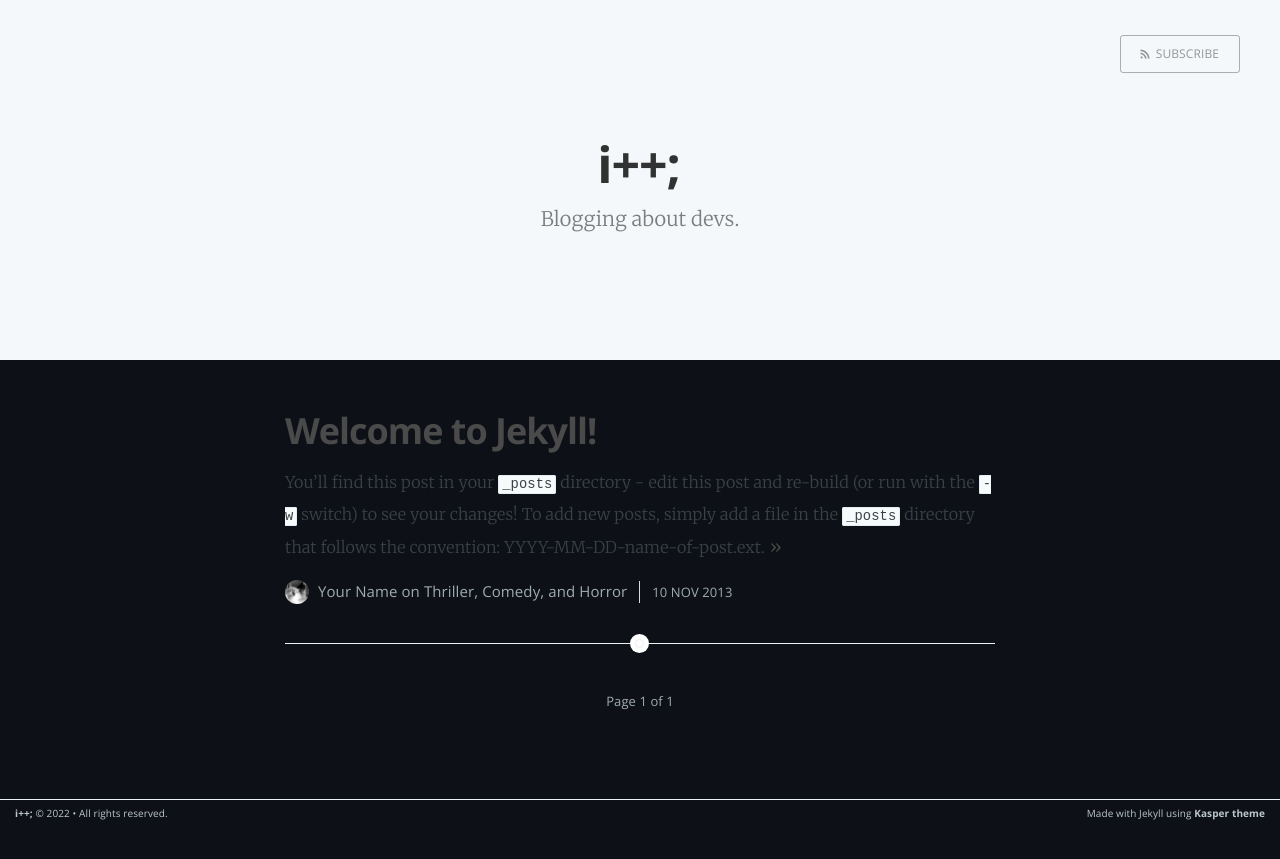
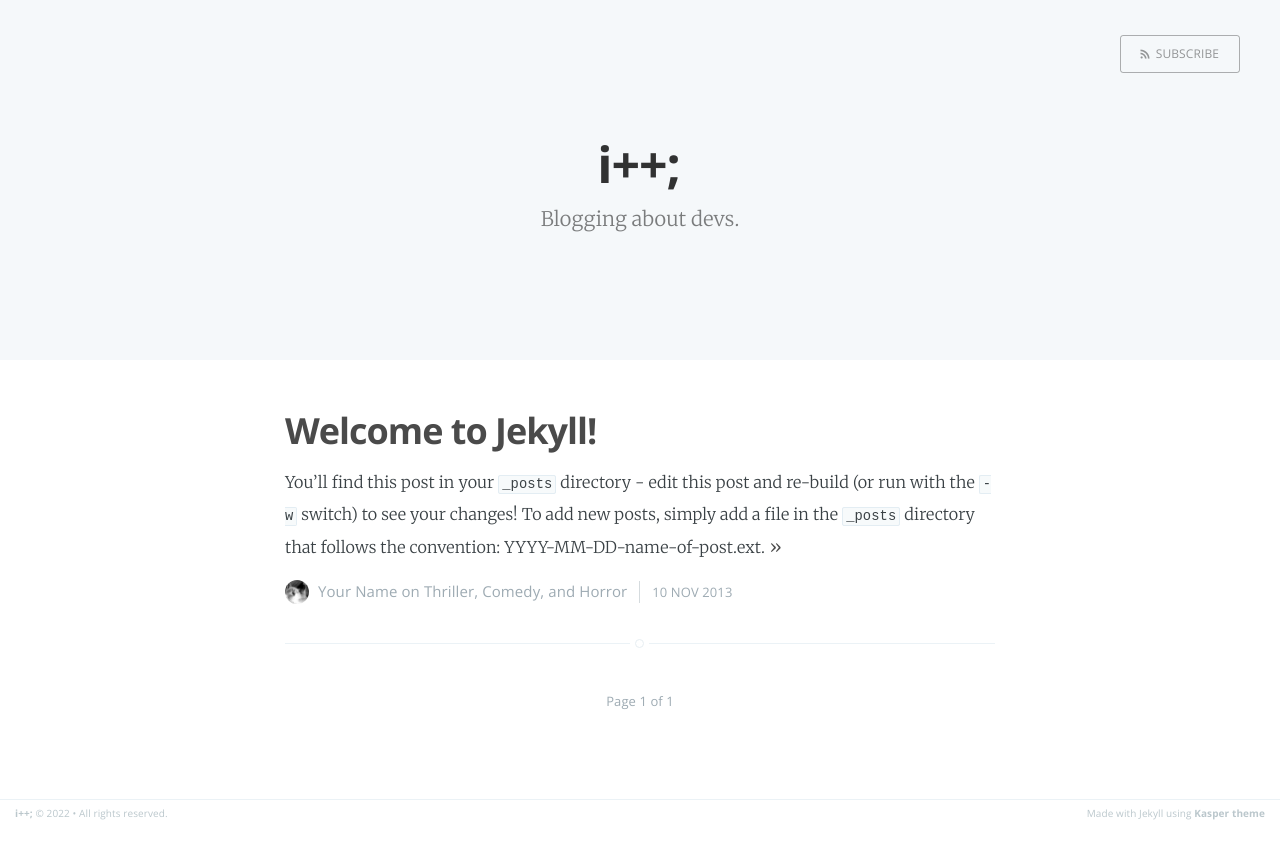
Before and after one commit to imaismais/imaismais.github.io, a Jekyll site: the page built from index.html, in a window 1280 px wide. Shown: the top 859 px of the page. Built offline with Jekyll 4.4.1, drawn with Linux system fonts in a browser that asks for light colours; the list of posts is cut into pages by our own code.

Commit message:
Update screen.css

```diff
--- a/assets/css/screen.css
+++ b/assets/css/screen.css
@@ -181,7 +181,6 @@ body {
     font-size: 1.8rem;
     line-height: 1.75em;
     color: #3A4145;
-    background-color: #0d1117;
     -webkit-font-feature-settings: 'kern' 1;
     -moz-font-feature-settings: 'kern' 1;
     -o-font-feature-settings: 'kern' 1;
```
